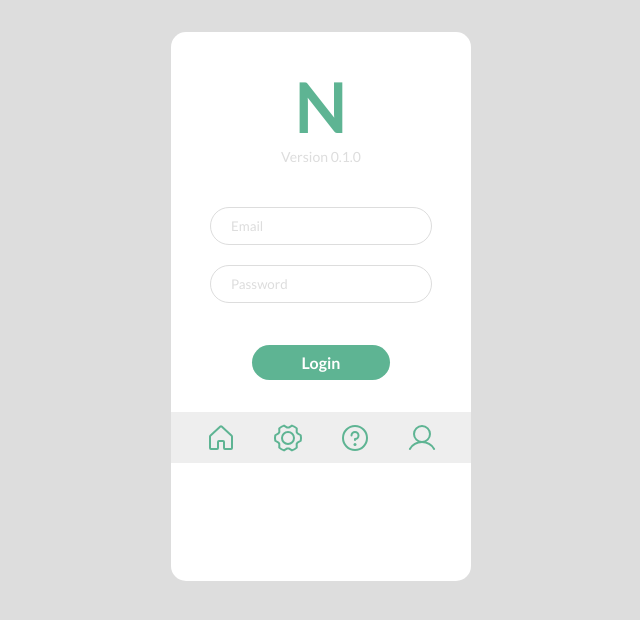
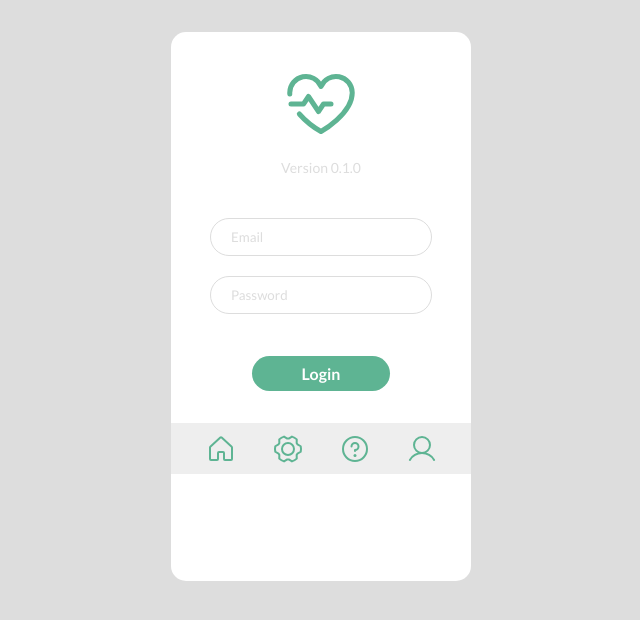
Before and after one commit to joziasmartini/natmed, a React (Create React App) app in the folder app/: page / in a window 1280 px wide. Shown: the top 620 px of the page, without its empty margins (319-959 px from the left). Built offline with nearby package versions, Linux system fonts and the light colour scheme.

Commit message:
Change logo to Heartbeat icon of phosphor-icons

```diff
--- a/app/src/components/Logo/Logo.tsx
+++ b/app/src/components/Logo/Logo.tsx
@@ -1,5 +1,10 @@
 import "./Logo.sass";
+import { Heartbeat } from "phosphor-react";
 
 export default function Logo() {
-  return <div className="logo">N</div>;
+  return (
+    <div className="logo">
+      <Heartbeat size={80} />
+    </div>
+  );
 }
```
